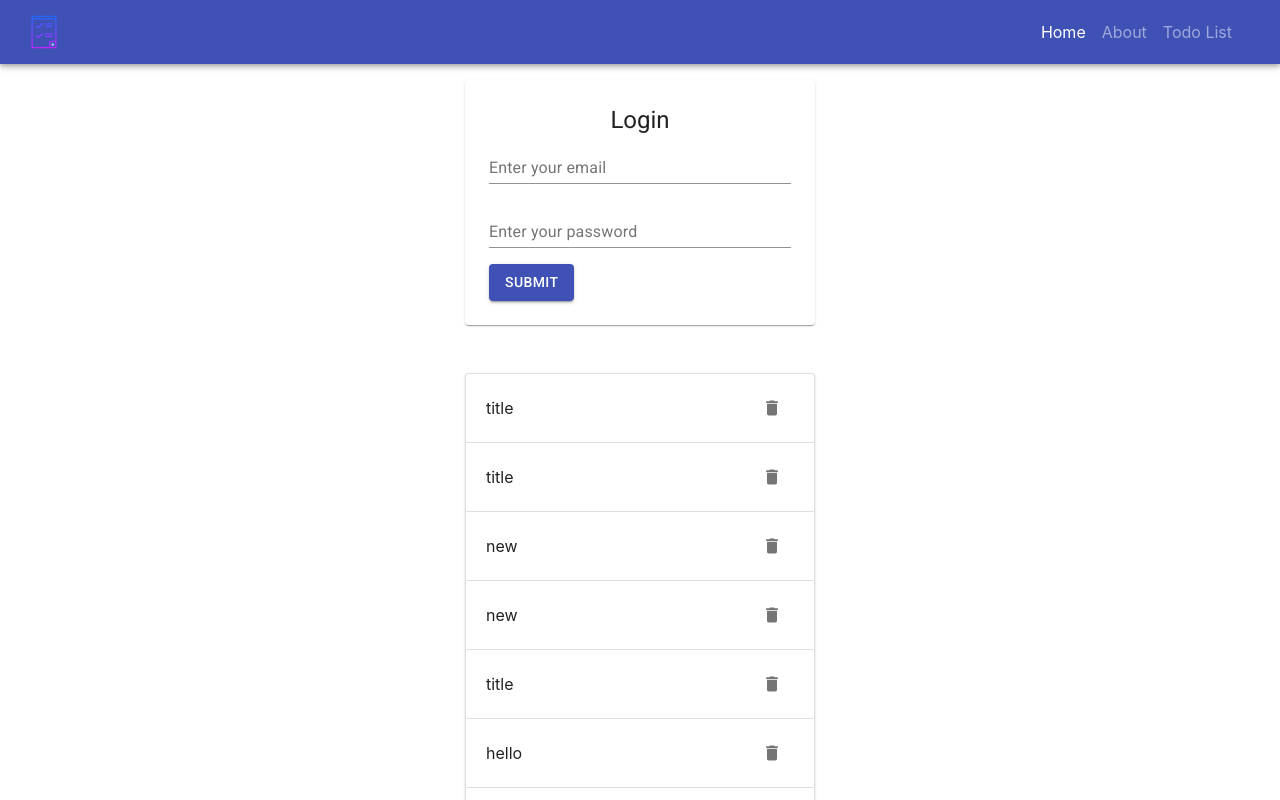
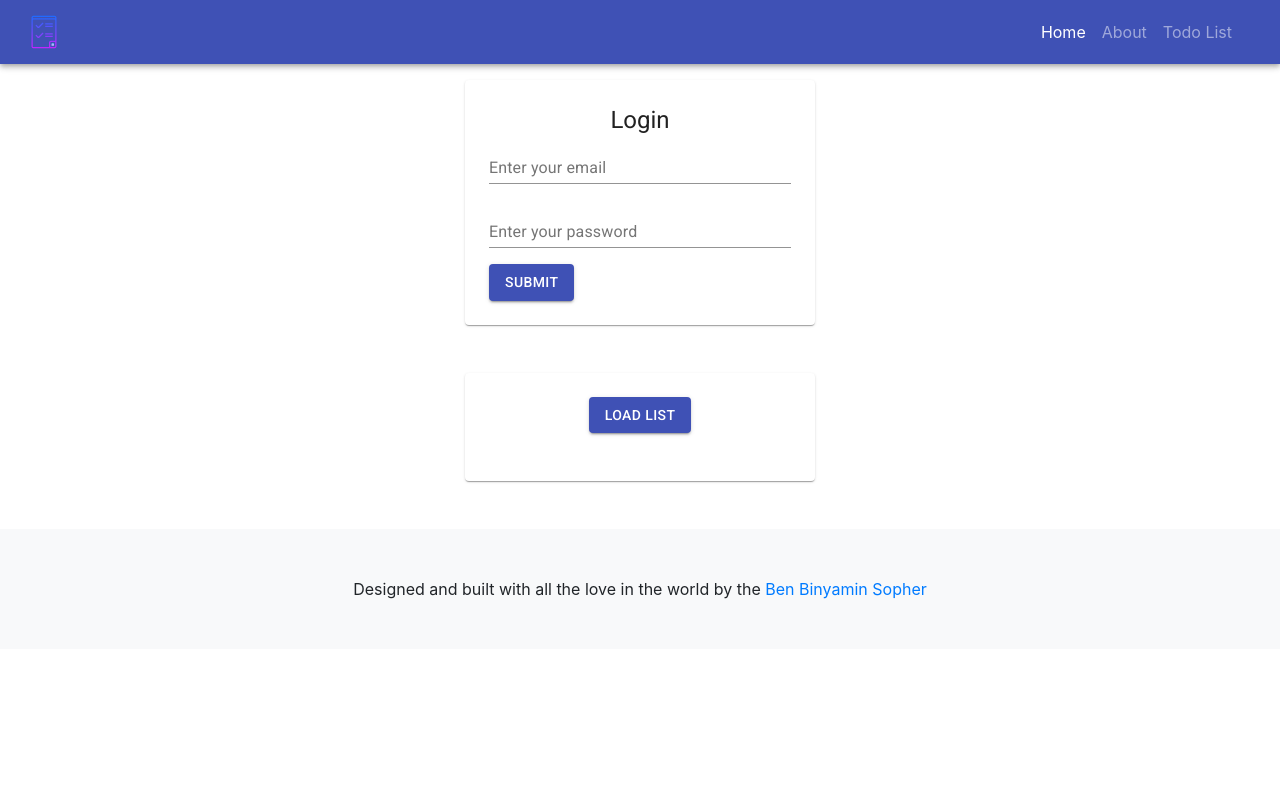
Before and after one commit to bensopher/Todo-App, a React (Create React App) app: page / in a window 1280 px wide. Shown: the top 800 px of the page. Built offline with nearby package versions, Linux system fonts and the light colour scheme.

Commit message:
adding state to login and todolist

```diff
--- a/src/components/Login.js
+++ b/src/components/Login.js
@@ -3,11 +3,13 @@ import TextField from '@material-ui/core/TextField';
 import Button from '@material-ui/core/Button';
 import CircularProgress from '@material-ui/core/CircularProgress';
 import Typography from '@material-ui/core/Typography';
+import { useState } from 'react';
 
 export default function Login() {
-    const isLoading = false;
+    const [isLoading, setIsLoading] = useState(false);
 
     const handleSubmit = async (event) => {
+        setIsLoading(true);
         event.preventDefault();
         const response = await fetch(
             'https://academeez-login-ex.herokuapp.com/api/users/login',
@@ -24,6 +26,7 @@ export default function Login() {
         )
         const data = await response.json();
         console.log(data);
+        setIsLoading(false);
 
     }
 
--- a/src/components/TodoList.js
+++ b/src/components/TodoList.js
@@ -1,25 +1,33 @@
 import IconButton from '@material-ui/core/IconButton';
 import DeleteIcon from '@material-ui/icons/Delete';
 import Paper from '@material-ui/core/Paper';
+import { useState } from 'react';
+import { Button } from '@material-ui/core';
 
 export default function TodoList() {
-    const todoList = [
-        { "id": 9870, "title": "title", "description": "desc", "group": "45", "when": "2019-09-07T18:27:32.960000Z" },
-        { "id": 9874, "title": "title", "description": "desc", "group": "45", "when": "2019-09-07T18:27:32.960000Z" },
-        { "id": 9910, "title": "new", "description": "yuval_azani7", "group": "45", "when": "2019-09-21T12:30:35.620000Z" },
-        { "id": 9914, "title": "new", "description": "yuval_azani7", "group": "45", "when": "2019-09-21T12:30:35.620000Z" },
-        { "id": 9916, "title": "title", "description": null, "group": "1", "when": "2019-09-07T18:27:32.960000Z" },
-        { "id": 10119, "title": "hello", "description": "description:0.8604495392622051", "group": "group:test", "when": "2020-12-02T20:57:10.292000Z" },
-        { "id": 9802, "title": "vsdvg sgg", "description": "description 0.28810915079174815", "group": "33", "when": "2019-09-21T12:30:27.860000Z" },
-        { "id": 9917, "title": "my titl", "description": "this is test of description", "group": "test", "when": "2020-01-20T18:23:10.267000Z" }
-    ]
+	const [todoList, setTodoList] = useState([]);
 
-    const deleteTodo = (todoItem) => {
-        console.log(`Deleting the item ${todoItem.title}`);
-    }
+	const loadList = async () => {
+		const response = await fetch('http://nztodo.herokuapp.com/api/tasks/?format=json');
+		const todos = await response.json();
+		setTodoList(todos);
+	}
 
-    return (
-        <Paper>
+	const deleteTodo = async (todoItem) => {
+		await fetch(`http://nztodo.herokuapp.com/api/task/${todoItem.id}?format=json`, {
+			method: 'DELETE'
+		});
+		loadList();
+	}
+
+	return (
+		<Paper className="p-4">
+			<div className="d-flex justify-content-center mb-4">
+				<Button color="primary" variant="contained" onClick={loadList}>
+					Load List
+				</Button>
+			</div>
+
 			<ul className="list-group">
 				{
 					todoList.map(function(singleTodo) {
@@ -37,5 +45,5 @@ export default function TodoList() {
 				}
 			</ul>
 		</Paper>
-    )
+	)
 }
```
